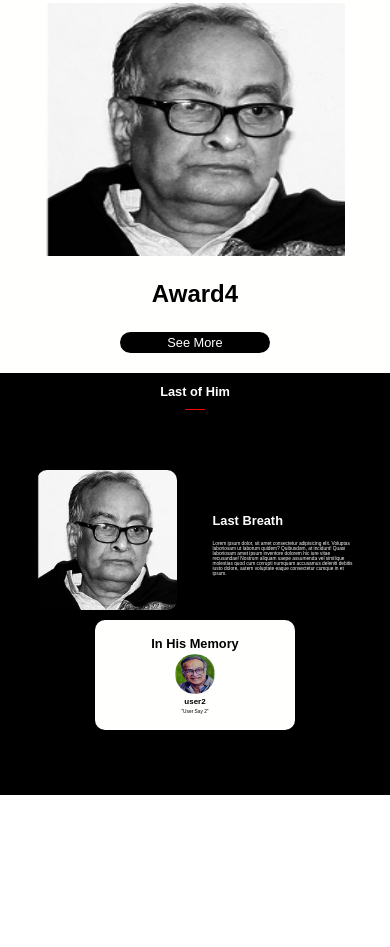
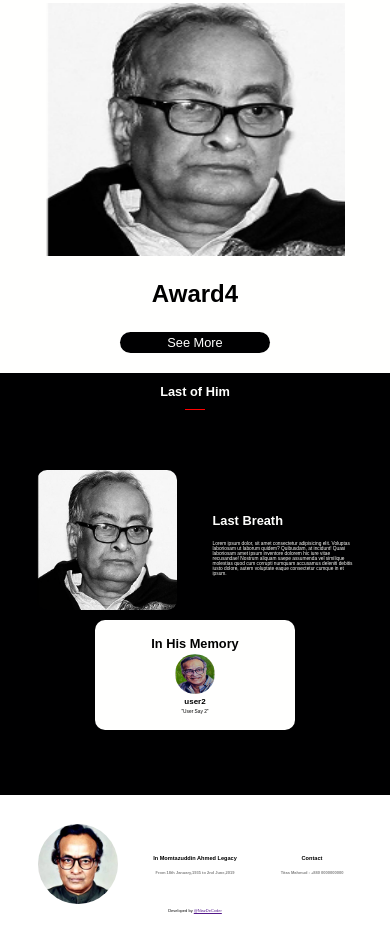
Before and after one commit to niaz-de-coder/momtazuddin-ahmed, a plain HTML site: page index.html in a window 390 px wide. Shown: the part 3425-4372 px from the top of the page. Before the commit the page ends 4220 px from the top, so only its background shows below. Drawn offline with Linux system fonts and the light colour scheme.

Commit message:
Add files via upload

```diff
--- a/index.html
+++ b/index.html
@@ -17,6 +17,7 @@
      <link rel="stylesheet" href="style/award.css">
      <link rel="stylesheet" href="style/lastOfHim.css">
      <link rel="stylesheet" href="style/screentheatre.css">
+     <link rel="stylesheet" href="style/footer.css">
      <link rel="stylesheet" href="https://cdnjs.cloudflare.com/ajax/libs/font-awesome/6.7.2/css/all.min.css" integrity="sha512-Evv84Mr4kqVGRNSgIGL/F/aIDqQb7xQ2vcrdIwxfjThSH8CSR7PBEakCr51Ck+w+/U6swU2Im1vVX0SVk9ABhg==" crossorigin="anonymous" referrerpolicy="no-referrer" />
 </head>
 <body>
@@ -267,7 +268,24 @@
         </section>
     </section>
     <!-- Footer -->
-    <footer></footer>
+    <footer class="footer">
+        <main class="footerCon1">
+            <section>
+                <img src="asset/gallery/img1.png" alt="">
+            </section>
+            <section>
+                <h1>In Momtazuddin Ahmed Legacy</h1>
+                <h3>From 18th January,1935 to 2nd June,2019</h3>
+            </section>
+            <section>
+                <h1>Contact</h1>
+                <h3>Titas Mahmud : +880 0000000000</h3>
+            </section>
+        </main>
+        <main class="footerCon1">
+            <p>Developed by <a href="">@NiazDeCoder</a></p>
+        </main>
+    </footer>
 
 
     <!-- Script -->
--- /dev/null
+++ b/style/footer.css
@@ -0,0 +1,197 @@
+.footer{
+    display: flex;
+    flex-direction: column;
+    justify-content: center;
+    align-items: center;
+    width: 100%;
+    height: 30vh;
+}
+.footerCon1{
+    display: flex;
+    flex-direction: row;
+    justify-content: center;
+    align-items: center;
+    width: 100%;
+}
+.footerCon1 section{
+    display: flex;
+    flex-direction: column;
+    justify-content: center;
+    align-items: center;
+    width: 30%;
+}
+.footerCon1 section img{
+    border-radius: 100%;
+    width: 200px;
+}
+.footerCon1 section h1{
+    font-size: 1.5rem;
+    color: #000001;
+}
+.footerCon1 section h3{
+    font-size: 0.8rem;
+    color: gray;
+}
+.footerCon1 p{
+    font-size: 0.8rem;
+    color: #000001;
+}
+
+
+
+
+
+
+@media (max-width:3000px) {
+    .footer{
+        height: 30vh;
+    }
+    .footerCon1 section img{
+        width: 250px;
+    }
+    .footerCon1 section h1{
+        font-size: 1.8rem;
+    }
+    .footerCon1 section h3{
+        font-size: 1.3rem;
+    }
+    .footerCon1 p{
+        font-size: 1.3rem;
+    }
+}
+@media (max-width:2000px) {
+    .footer{
+        height: 30vh;
+    }
+    .footerCon1 section img{
+        width: 200px;
+    }
+    .footerCon1 section h1{
+        font-size: 1.5rem;
+    }
+    .footerCon1 section h3{
+        font-size: 1rem;
+    }
+    .footerCon1 p{
+        font-size: 1rem;
+    }
+}
+@media (max-width:1500px) {
+    .footer{
+        height: 30vh;
+    }
+    .footerCon1 section img{
+        width: 180px;
+    }
+    .footerCon1 section h1{
+        font-size: 1.2rem;
+    }
+    .footerCon1 section h3{
+        font-size: 0.8rem;
+    }
+    .footerCon1 p{
+        font-size: 0.8rem;
+    }
+}
+@media (max-width:1000px) {
+    .footer{
+        height: 30vh;
+    }
+    .footerCon1 section img{
+        width: 150px;
+    }
+    .footerCon1 section h1{
+        font-size: 0.8rem;
+    }
+    .footerCon1 section h3{
+        font-size: 0.5rem;
+    }
+    .footerCon1 p{
+        font-size: 0.5rem;
+    }
+}
+@media (max-width:700px) {
+    .footer{
+        height: 23vh;
+    }
+    .footerCon1 section img{
+        width: 100px;
+    }
+    .footerCon1 section h1{
+        font-size: 0.5rem;
+    }
+    .footerCon1 section h3{
+        font-size: 0.35rem;
+    }
+    .footerCon1 p{
+        font-size: 0.35rem;
+    }
+}
+@media (max-width:500px) {
+    .footer{
+        height: 18vh;
+    }
+    .footerCon1 section img{
+        width: 80px;
+    }
+    .footerCon1 section h1{
+        font-size: 0.35rem;
+    }
+    .footerCon1 section h3{
+        font-size: 0.25rem;
+    }
+    .footerCon1 p{
+        font-size: 0.25rem;
+    }
+}
+@media (max-width:300px) {
+    .footer{
+        height: 12vh;
+    }
+    .footerCon1 section img{
+        width: 40px;
+    }
+    .footerCon1 section h1{
+        font-size: 0.3rem;
+    }
+    .footerCon1 section h3{
+        font-size: 0.18rem;
+    }
+    .footerCon1 p{
+        font-size: 0.18rem;
+    }
+}
+@media (max-width:200px) {
+    .footer{
+        height: 10vh;
+    }
+    .footerCon1 section img{
+        width: 20px;
+    }
+    .footerCon1 section h1{
+        font-size: 0.2rem;
+    }
+    .footerCon1 section h3{
+        font-size: 0.15rem;
+    }
+    .footerCon1 p{
+        font-size: 0.15rem;
+    }
+}
+@media (max-width:100px) {
+    .footer{
+        height: 6vh;
+    }
+    .footerCon1 section img{
+        width: 20px;
+    }
+    .footerCon1 section h1{
+        font-size: 0.15rem;
+    }
+    .footerCon1 section h3{
+        font-size: 0.1rem;
+    }
+    .footerCon1 p{
+        font-size: 0.1rem;
+    }
+}
```
